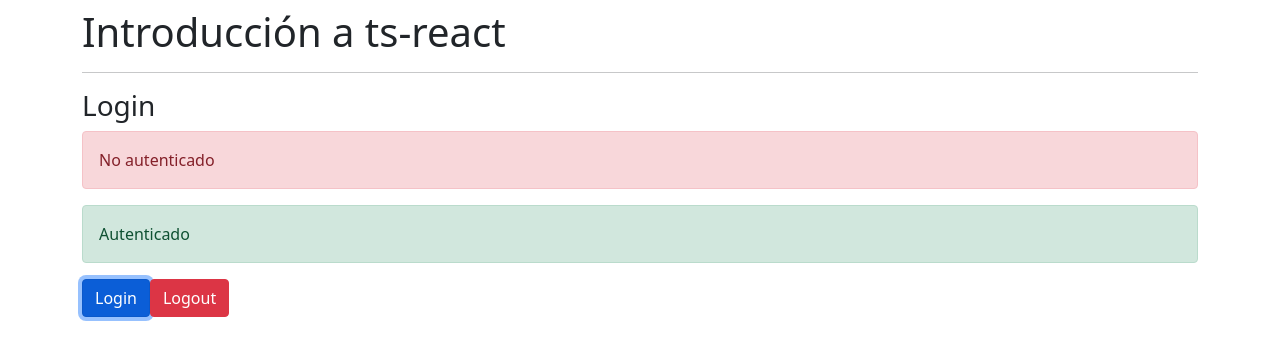
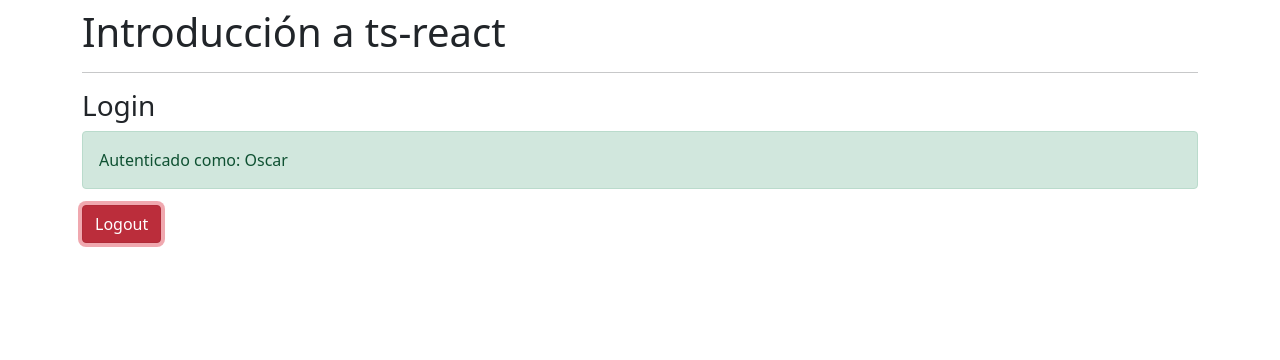
Before and after one commit to DaniDotExe/react-native, a React (Create React App) app in the folder 01-ts-react/: page / in a window 1280 px wide. Both pictures are taken after a click on the button "Login". Shown: the top 360 px of the page. Built offline with nearby package versions, Linux system fonts and the light colour scheme.

Commit message:
Clase 19

```diff
--- a/01-ts-react/src/components/Login.tsx
+++ b/01-ts-react/src/components/Login.tsx
@@ -14,16 +14,33 @@
     nombre: ''
 }
 
-type AuthAction = { type: 'logout' };
+type LoginPayload = {
+    username: string;
+    nombre: string;
+}
+
+type AuthAction =
+    | { type: 'logout' }
+    | { type: 'login', payload: LoginPayload};
 
 const authReducer = ( state: AuthState , action:AuthAction ): AuthState => {
     switch ( action.type ) {
+
         case 'logout':
             return{
                 validando: false,
                 token: null,
                 username: '',
                 nombre: '',
+            }
+
+        case 'login':
+            const { username } = action.payload;
+            return {
+                validando: false,
+                token: 'ABC123',
+                nombre: action.payload.nombre,
+                username
             }
 
         default:
@@ -33,13 +50,24 @@
 
 export const Login = () => {
 
-    const [ {validando }, dispatch] = useReducer(authReducer, initialState);
+    const [ {validando, token, nombre }, dispatch] = useReducer(authReducer, initialState);
 
     useEffect( () => {
         setTimeout(() => {
             dispatch({type:'logout'})
         }, 1500);
     }, []);
+
+    const login = () => {
+        dispatch({
+            type: 'login',
+            payload: {
+                nombre: 'Oscar',
+                username: 'Daniexe'
+            }
+        })
+    }
+
 
     if( validando ){
         return(
@@ -57,25 +85,32 @@
     <>
         <h3>Login</h3>
 
-        <div className = "alert alert-danger">
-            No autenticado
-        </div>
+        {
+            ( token )
+                ? <div className = "alert alert-success"> Autenticado como: { nombre }</div>
+                : <div className = "alert alert-danger"> No autenticado </div>
+        }
 
-        <div className = "alert alert-success">
-            Autenticado
-        </div>
-
-        <button
-            className="btn btn-primary"
-        >
-            Login
-        </button>
-
-        <button
-            className="btn btn-danger"
-        >
-            Logout
-        </button>
+        {
+            ( token )
+                ?
+                (
+                <button
+                    className="btn btn-danger"
+                >
+                    Logout
+                </button>
+                )
+                :
+                (
+                <button
+                    className="btn btn-primary"
+                    onClick={ login }
+                >
+                    Login
+                </button>
+                )
+        }
     </>
   )
 }
```
